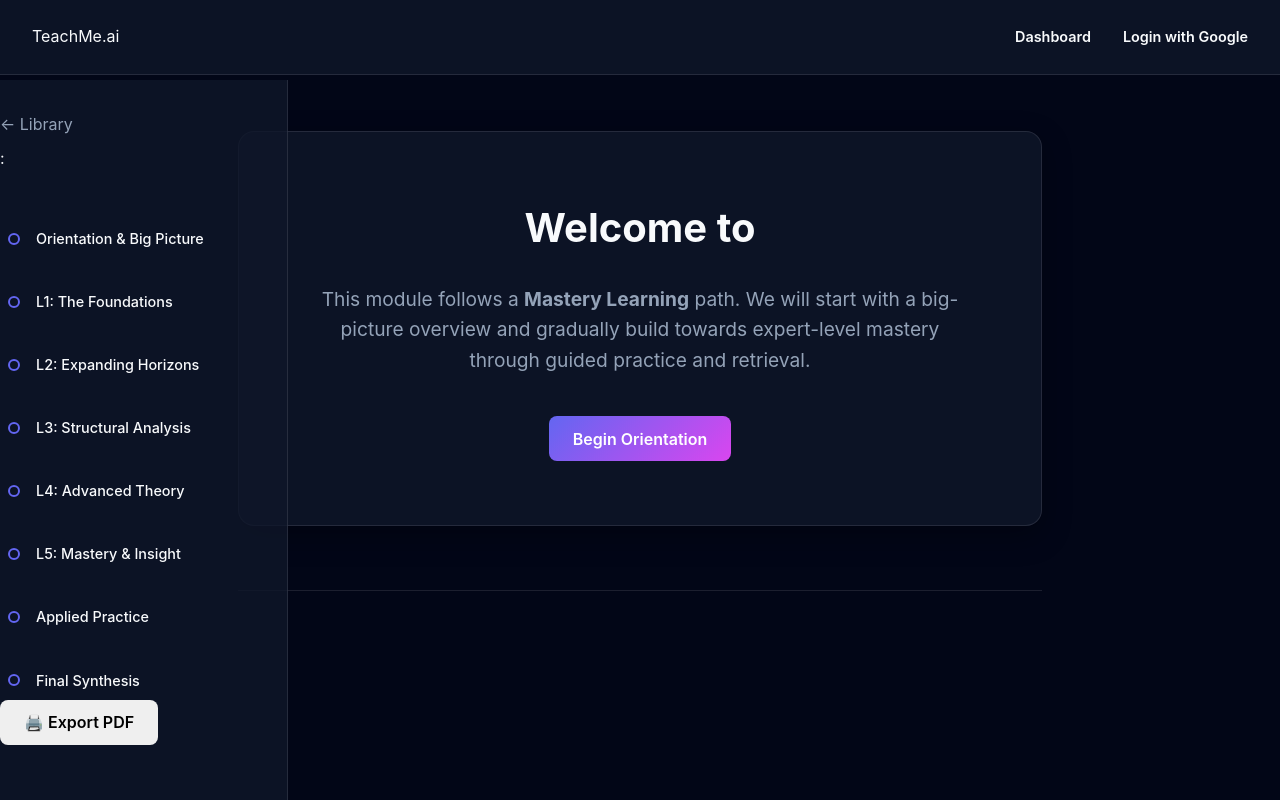
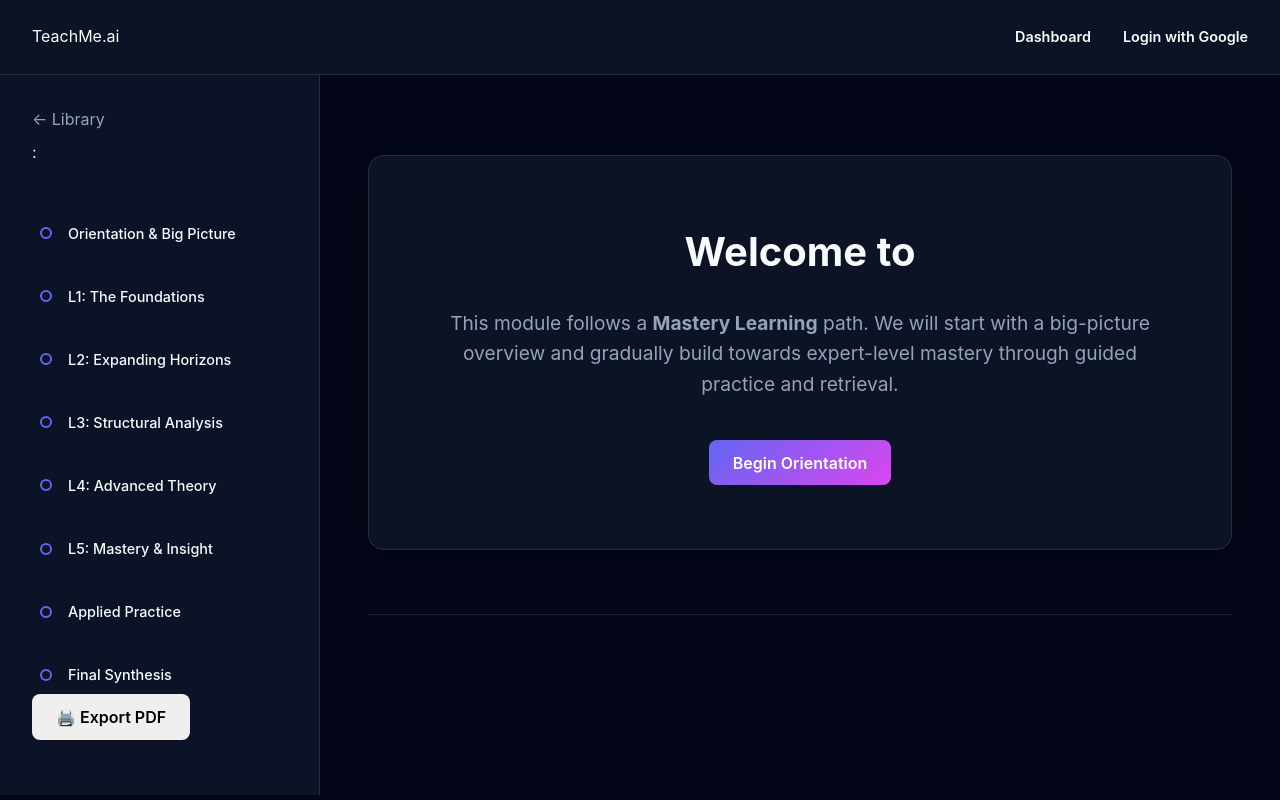
Before and after one commit to hengds2f/teachme, a Flask app: template templates/topic_guide.html in a window 1280 px wide. Run offline with Flask 3, Linux system fonts and the light colour scheme; the template is opened without the code that fills it, so the values that code supplies are empty.

Commit message:
Fix: Resolved sidebar overlap by implementing a dedicated grid column layout for lesson delivery

```diff
--- a/templates/topic_guide.html
+++ b/templates/topic_guide.html
@@ -104,9 +104,10 @@
 <style>
 /* Scoped styles for the new layout */
 .topic-layout {
-    display: flex;
-    min-height: calc(100vh - 80px); /* Adjust for navbar */
-    margin: -1.5rem -2rem; /* Negate base container padding */
+    display: grid;
+    grid-template-columns: 320px 1fr;
+    min-height: calc(100vh - 80px);
+    background: var(--bg-color);
 }
 
 .lesson-sidebar {
@@ -116,29 +117,16 @@
     padding: 2rem;
     display: flex;
     flex-direction: column;
-    z-index: 90;
-}
-
-@media (min-width: 1025px) {
-    .lesson-sidebar {
-        position: fixed;
-        top: 80px;
-        height: calc(100vh - 80px);
-        overflow-y: auto;
-    }
-    .lesson-main {
-        margin-left: 320px;
-        flex: 1;
-        padding: 3rem;
-        max-width: 900px;
-    }
+    position: sticky;
+    top: 80px;
+    height: calc(100vh - 80px);
+    z-index: 10;
+    overflow-y: auto;
 }
 
 .lesson-main {
-    flex: 1;
     padding: 3rem;
-    max-width: 900px;
-    margin: 0 auto;
+    max-width: 1000px;
 }
 
 /* Contextual Navigation */
```
